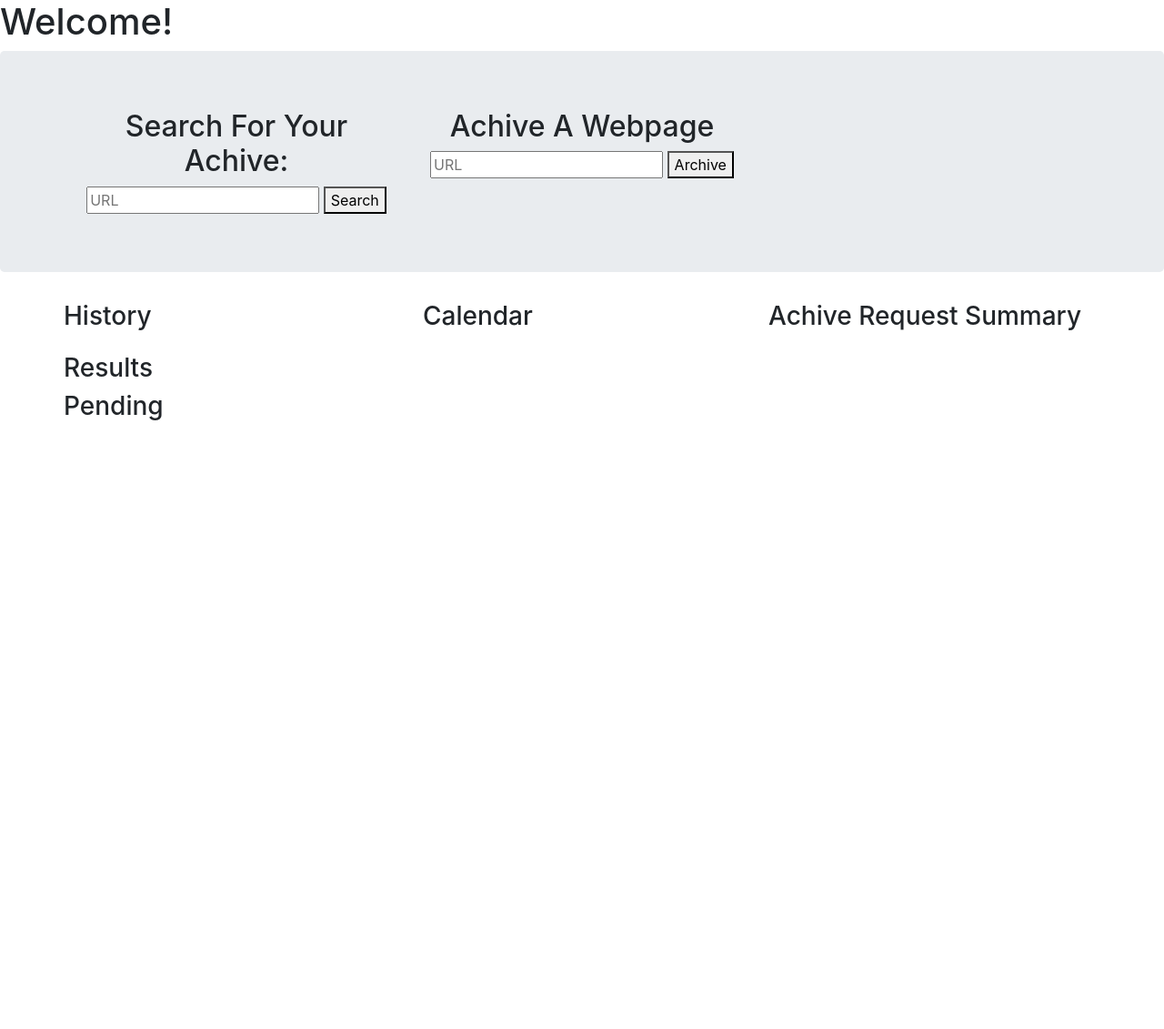
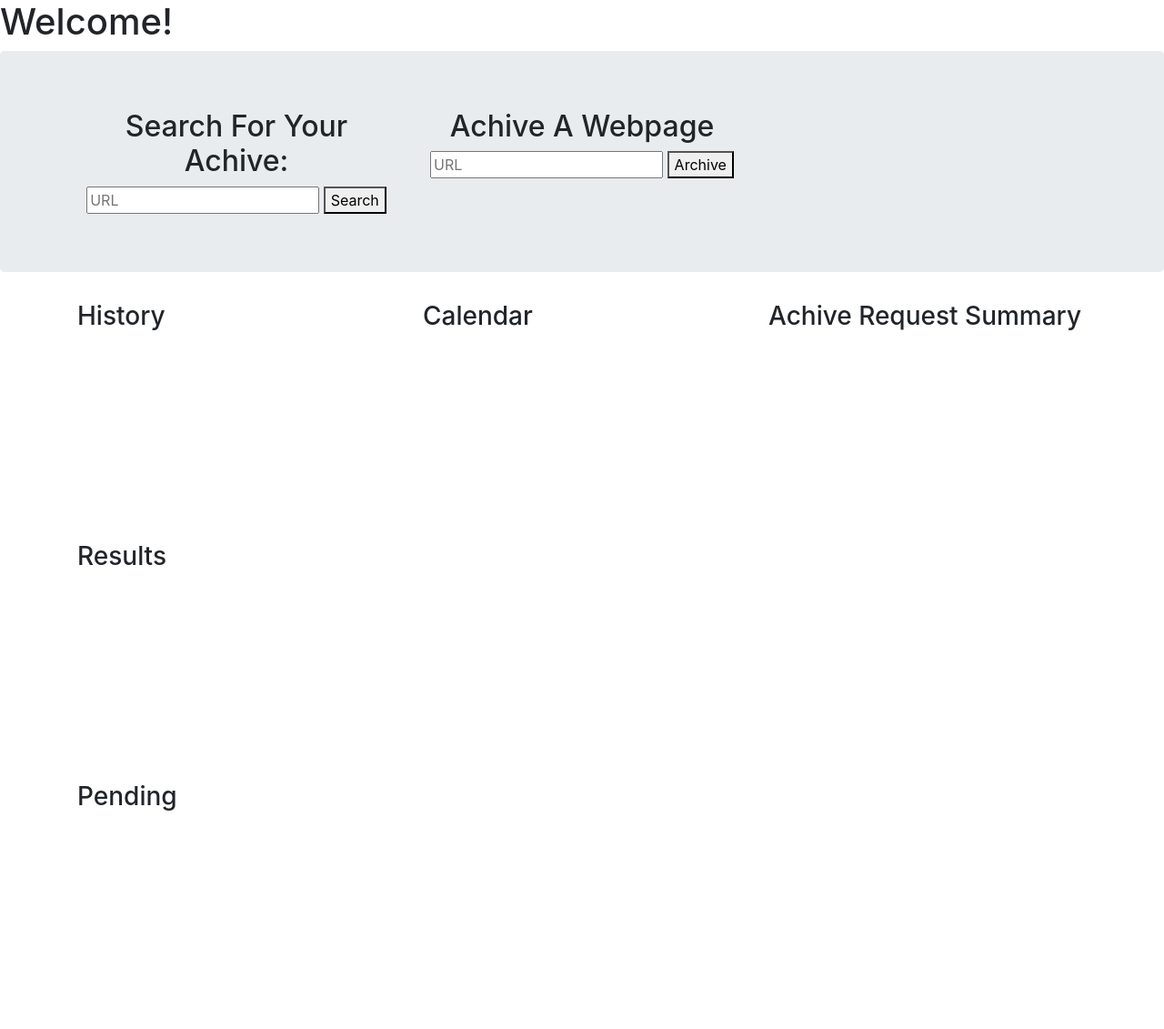
Before and after one commit to lichen-liu/ark, a Flask app: page / in a window 1280 px wide. Shown: the whole page at 91% size. Before the commit the page ends 462 px from the top, so only its background shows below. Run offline with Flask 2, Linux system fonts and the light colour scheme; the visitor is signed in with stand-in values (Sample User, id 1); parts of the project's set-up code (start-up, migrations or seed data) failed here and were passed over; some libraries are stand-ins or nearby versions.

Commit message:
change ui

```diff
--- a/ark_app/templates/user_welcome.html
+++ b/ark_app/templates/user_welcome.html
@@ -12,7 +12,7 @@
   <script src="https://maxcdn.bootstrapcdn.com/bootstrap/4.4.1/js/bootstrap.min.js"></script>
 </head>
 
-<body>
+<body class="body">
 
   <div class="jumbotron text-center">
     <div class="container">
@@ -37,18 +37,8 @@
   <div class="container">
     <div class="row">
       <div class="col-sm-4">
-        <div class="row">
-            <h3>History</h3>
-            <table class="table"></table>
-        </div>
-        <div class="row">
-            <h3>Results</h3>
-        </div>
-
-        <div class="row">
-            <h3>Pending</h3>
-        </div>
-
+        <h3>History</h3>
+        <table class="table"></table>
       </div>
       <div class="col-sm-4">
         <h3>Calendar</h3>
@@ -72,8 +62,46 @@
         {% endif %}
       </div>
     </div>
+    <div class="row">
+        <div class="col-sm-4">
+            <h3>Results</h3>
+            <div id="gallery_updaing_display">
+                    {% for notification in notifications %}
+                        <div class="notification">
+                            {{notification}} is succesfully processed
+                        </div>
+                    {% endfor %}
+            </div>
+        </div>
+    </div>
+
+    <div class="row">
+        <div class="col-sm-4">
+            <h3>Pending</h3>
+        </div>
+    </div>
   </div>
 
 </body>
 
+<style>
+        .row {
+            height: 33%;
+            overflow: scroll;
+        }
+
+        .notification {
+            height: 20%;
+        }
+
+        .container {
+            height: 100%;
+        }
+
+        .body {
+            height: 100vh;
+        }
+</style>
+
+
 {% endblock %}
```
